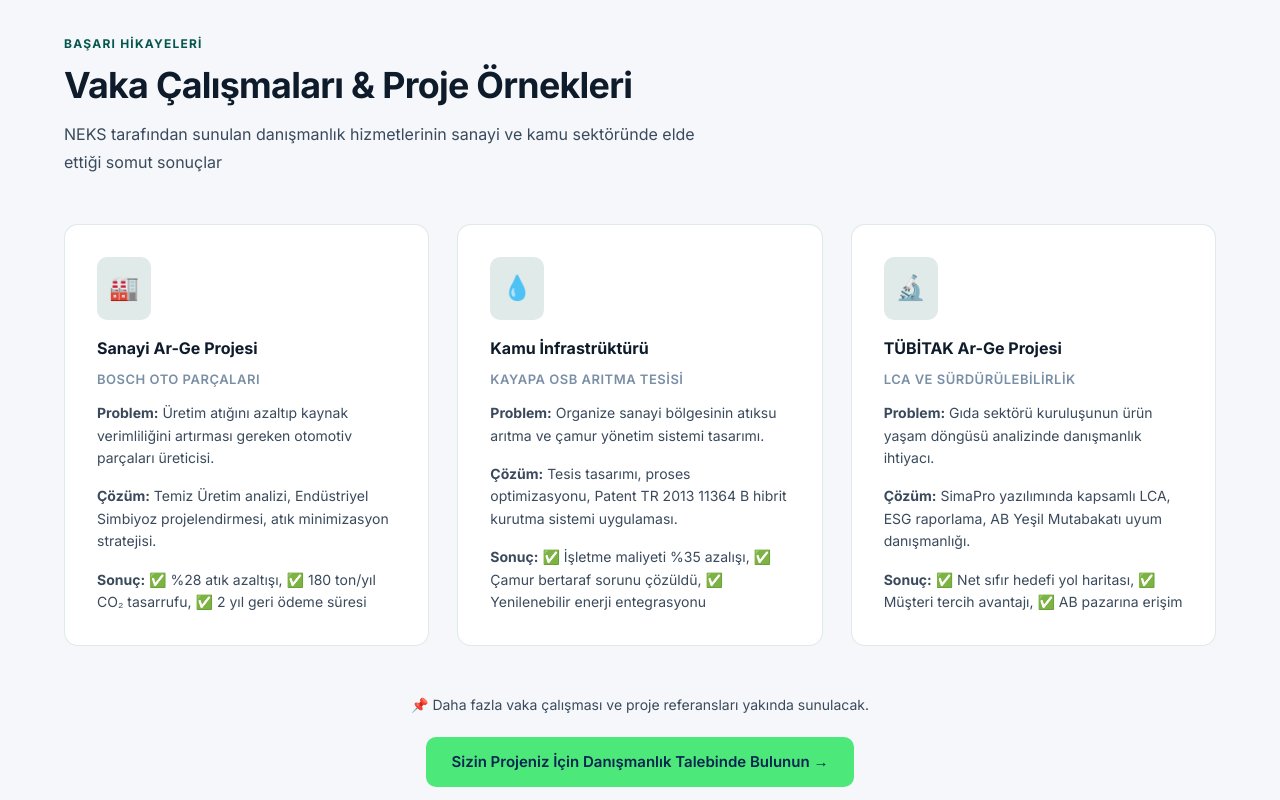
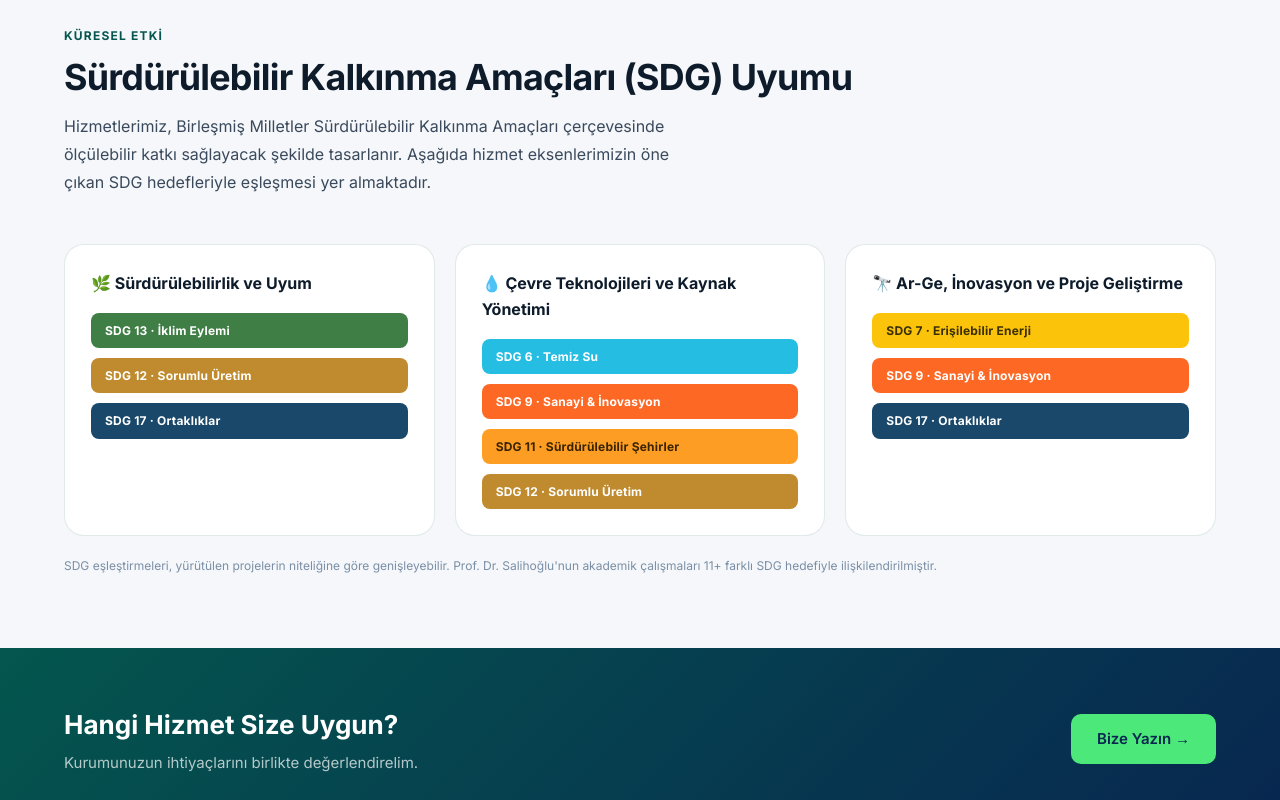
Before and after one commit to nekscevre-hub/ness, a website: page hizmetler.html in a window 1280 px wide. Shown: the part 3120-3920 px from the top of the page. Drawn offline with Linux system fonts and the light colour scheme.

Commit message:
Add files via upload

```diff
--- a/hizmetler.html
+++ b/hizmetler.html
@@ -264,54 +264,6 @@
   </div>
 </section>
 
-<section style="background:var(--light-bg);padding:80px 5%;">
-  <div class="container">
-    <span class="section-eyebrow">Başarı Hikayeleri</span>
-    <h2 class="section-title">Vaka Çalışmaları & Proje Örnekleri</h2>
-    <p class="section-lead">NEKS tarafından sunulan danışmanlık hizmetlerinin sanayi ve kamu sektöründe elde ettiği somut sonuçlar</p>
-
-    <div style="display:grid;grid-template-columns:repeat(3,1fr);gap:28px;margin-top:48px;">
-      <div class="case-card" style="background:white;border-radius:14px;padding:32px;border:1px solid var(--border);transition:all 0.2s;">
-        <div style="display:inline-block;background:rgba(4,86,78,.12);border-radius:10px;padding:12px;margin-bottom:16px;">
-          <span style="font-size:24px;">🏭</span>
-        </div>
-        <h3 style="font-size:16px;font-weight:700;color:var(--text-dark);margin-bottom:8px;">Sanayi Ar-Ge Projesi</h3>
-        <div style="font-size:13px;color:var(--text-muted);font-weight:600;margin-bottom:12px;text-transform:uppercase;letter-spacing:0.5px;">Bosch Oto Parçaları</div>
-        <p style="font-size:14px;color:var(--text-mid);line-height:1.6;margin-bottom:16px;"><strong>Problem:</strong> Üretim atığını azaltıp kaynak verimliliğini artırması gereken otomotiv parçaları üreticisi.</p>
-        <p style="font-size:14px;color:var(--text-mid);line-height:1.6;margin-bottom:16px;"><strong>Çözüm:</strong> Temiz Üretim analizi, Endüstriyel Simbiyoz projelendirmesi, atık minimizasyon stratejisi.</p>
-        <p style="font-size:14px;color:var(--text-mid);line-height:1.6;"><strong>Sonuç:</strong> ✅ %28 atık azaltışı, ✅ 180 ton/yıl CO₂ tasarrufu, ✅ 2 yıl geri ödeme süresi</p>
-      </div>
-
-      <div class="case-card" style="background:white;border-radius:14px;padding:32px;border:1px solid var(--border);transition:all 0.2s;">
-        <div style="display:inline-block;background:rgba(4,86,78,.12);border-radius:10px;padding:12px;margin-bottom:16px;">
-          <span style="font-size:24px;">💧</span>
-        </div>
-        <h3 style="font-size:16px;font-weight:700;color:var(--text-dark);margin-bottom:8px;">Kamu İnfrastrüktürü</h3>
-        <div style="font-size:13px;color:var(--text-muted);font-weight:600;margin-bottom:12px;text-transform:uppercase;letter-spacing:0.5px;">Kayapa OSB Arıtma Tesisi</div>
-        <p style="font-size:14px;color:var(--text-mid);line-height:1.6;margin-bottom:16px;"><strong>Problem:</strong> Organize sanayi bölgesinin atıksu arıtma ve çamur yönetim sistemi tasarımı.</p>
-        <p style="font-size:14px;color:var(--text-mid);line-height:1.6;margin-bottom:16px;"><strong>Çözüm:</strong> Tesis tasarımı, proses optimizasyonu, Patent TR 2013 11364 B hibrit kurutma sistemi uygulaması.</p>
-        <p style="font-size:14px;color:var(--text-mid);line-height:1.6;"><strong>Sonuç:</strong> ✅ İşletme maliyeti %35 azalışı, ✅ Çamur bertaraf sorunu çözüldü, ✅ Yenilenebilir enerji entegrasyonu</p>
-      </div>
-
-      <div class="case-card" style="background:white;border-radius:14px;padding:32px;border:1px solid var(--border);transition:all 0.2s;">
-        <div style="display:inline-block;background:rgba(4,86,78,.12);border-radius:10px;padding:12px;margin-bottom:16px;">
-          <span style="font-size:24px;">🔬</span>
-        </div>
-        <h3 style="font-size:16px;font-weight:700;color:var(--text-dark);margin-bottom:8px;">TÜBİTAK Ar-Ge Projesi</h3>
-        <div style="font-size:13px;color:var(--text-muted);font-weight:600;margin-bottom:12px;text-transform:uppercase;letter-spacing:0.5px;">LCA ve Sürdürülebilirlik</div>
-        <p style="font-size:14px;color:var(--text-mid);line-height:1.6;margin-bottom:16px;"><strong>Problem:</strong> Gıda sektörü kuruluşunun ürün yaşam döngüsü analizinde danışmanlık ihtiyacı.</p>
-        <p style="font-size:14px;color:var(--text-mid);line-height:1.6;margin-bottom:16px;"><strong>Çözüm:</strong> SimaPro yazılımında kapsamlı LCA, ESG raporlama, AB Yeşil Mutabakatı uyum danışmanlığı.</p>
-        <p style="font-size:14px;color:var(--text-mid);line-height:1.6;"><strong>Sonuç:</strong> ✅ Net sıfır hedefi yol haritası, ✅ Müşteri tercih avantajı, ✅ AB pazarına erişim</p>
-      </div>
-    </div>
-
-    <div style="text-align:center;margin-top:48px;">
-      <p style="font-size:14px;color:var(--text-mid);margin-bottom:20px;">📌 Daha fazla vaka çalışması ve proje referansları yakında sunulacak.</p>
-      <a href="iletisim" class="btn btn-primary" title="Projeniz için Danışmanlık Talebi">Sizin Projeniz İçin Danışmanlık Talebinde Bulunun →</a>
-    </div>
-  </div>
-</section>
-
 <!-- SDG UYUM MATRİSİ -->
 <section style="background:var(--light-bg);padding:72px 5%;" aria-labelledby="sdg-title">
   <div class="container">
```
